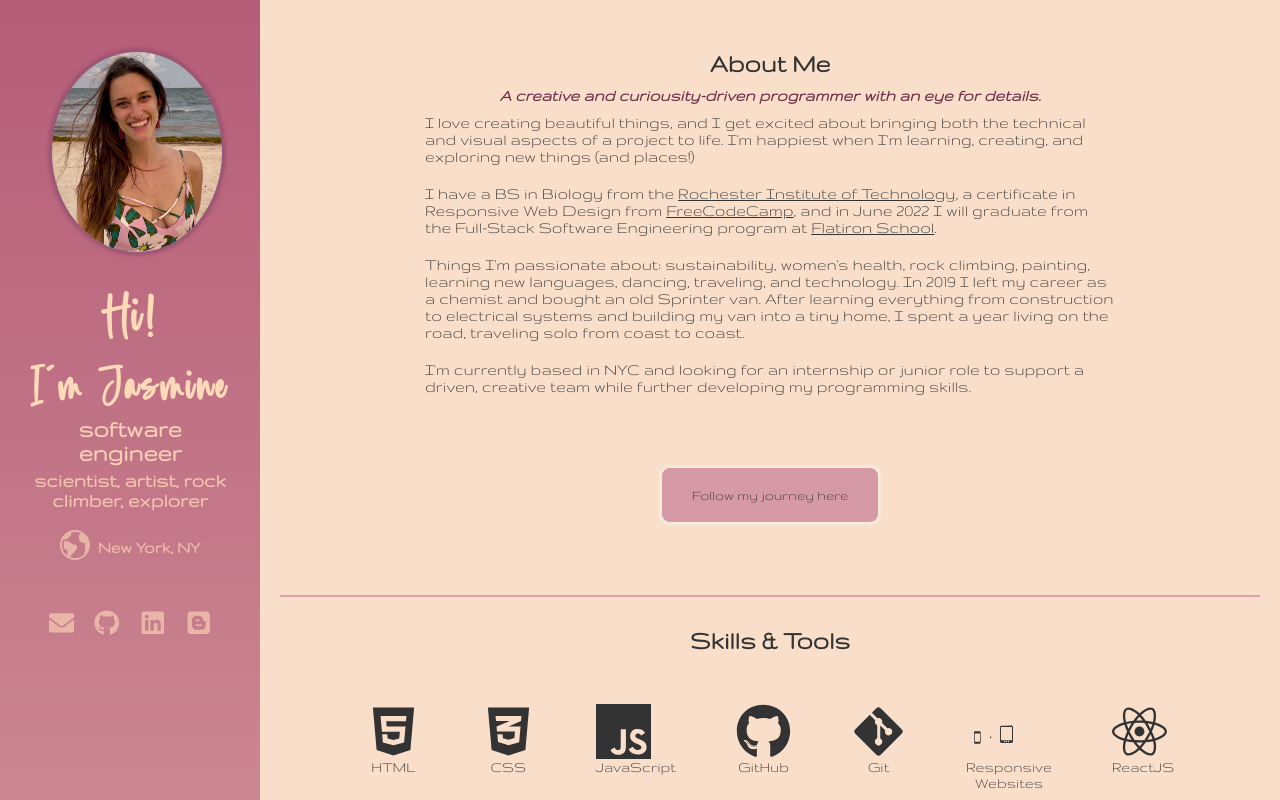
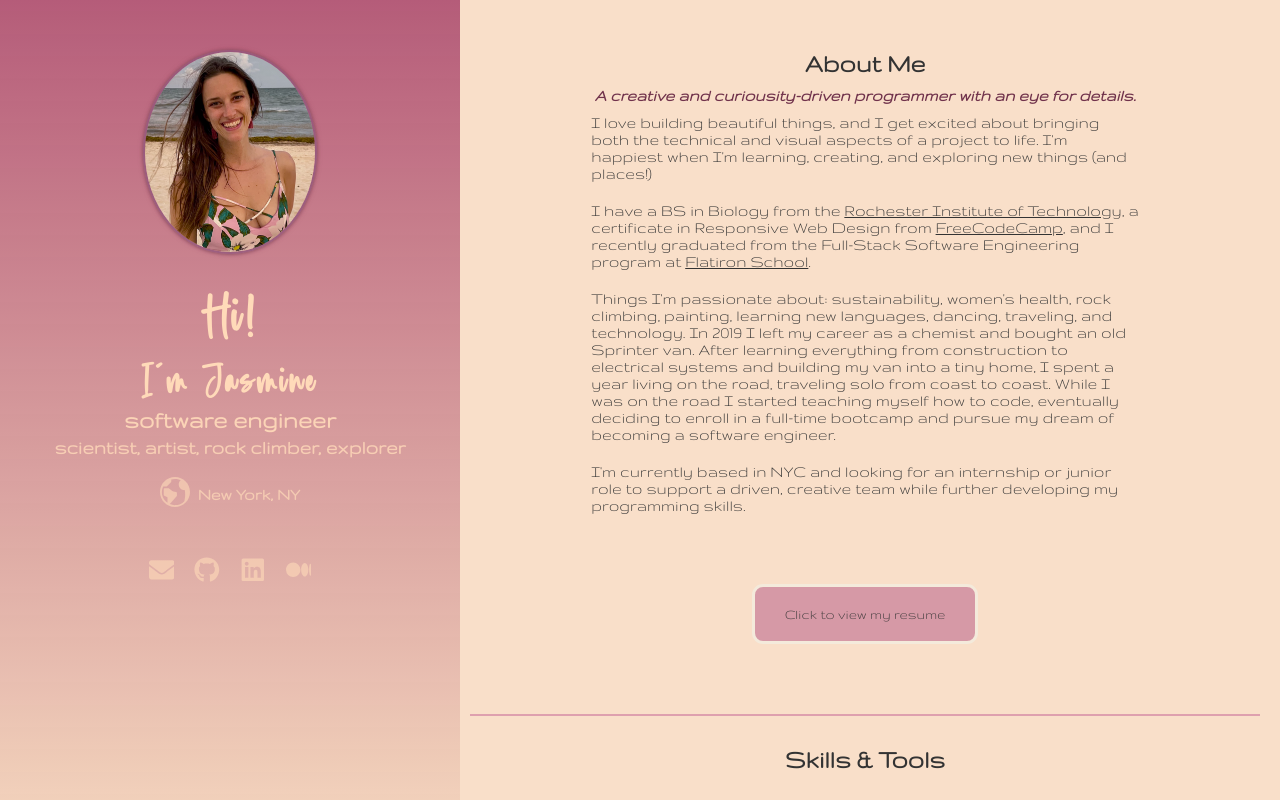
Before and after one commit to j-elkins/jasmineelkins.github.io, a React (Create React App) app: page / in a window 1280 px wide. Shown: the top 800 px of the page. Built offline with nearby package versions, Linux system fonts and the light colour scheme.

Commit message:
Header position fixed. Added  resume link. Replaced blogspot with medium.

```diff
--- a/src/components/AboutSection.js
+++ b/src/components/AboutSection.js
@@ -10,7 +10,7 @@ function AboutSection(props) {
         </h4>
         <div id="innerBox">
           <p id="bio">
-            I love creating beautiful things, and I get excited about bringing
+            I love building beautiful things, and I get excited about bringing
             both the technical and visual aspects of a project to life. I'm
             happiest when I'm learning, creating, and exploring new things (and
             places!)
@@ -28,8 +28,8 @@ function AboutSection(props) {
             >
               FreeCodeCamp
             </a>
-            , and in June 2022 I will graduate from the Full-Stack Software
-            Engineering program at{" "}
+            , and I recently graduated from the Full-Stack Software Engineering
+            program at{" "}
             <a
               href="https://flatironschool.com"
               target="_blank"
@@ -45,7 +45,10 @@ function AboutSection(props) {
             technology. In 2019 I left my career as a chemist and bought an old
             Sprinter van. After learning everything from construction to
             electrical systems and building my van into a tiny home, I spent a
-            year living on the road, traveling solo from coast to coast.
+            year living on the road, traveling solo from coast to coast. While I
+            was on the road I started teaching myself how to code, eventually
+            deciding to enroll in a full-time bootcamp and pursue my dream of
+            becoming a software engineer.
           </p>
           <p>
             I'm currently based in NYC and looking for an internship or junior
@@ -59,7 +62,7 @@ function AboutSection(props) {
               to support a small team while further developing my coding and
               design skills.
             </p> */}
-
+          {/*
           <button className="btn">
             <a
               href="https://manyroadstohere.blogspot.com"
@@ -67,6 +70,15 @@ function AboutSection(props) {
               rel="noreferrer"
             >
               Follow my journey here
+            </a>
+          </button> */}
+          <button className="btn">
+            <a
+              href="https://drive.google.com/file/d/1TbgMJBCKlwGZ323bVLFnDLE0wx6FqfA0/view?usp=sharing"
+              target="_blank"
+              rel="noreferrer"
+            >
+              Click to view my resume
             </a>
           </button>
         </div>
--- a/src/components/Header.js
+++ b/src/components/Header.js
@@ -2,10 +2,10 @@ import React, { useState } from "react";
 import headshot from "../assets/images/other/headshot.png";
 import { FaGithub, FaLinkedin, FaEnvelope, FaBlogger } from "react-icons/fa";
 import { ImEarth } from "react-icons/im";
+import { BsMedium } from "react-icons/bs";
 
 function Header(props) {
   return (
-    <>
     <header className="hero">
       <div className="headshot">
         <img src={headshot} className="portrait" alt="Portrait" />
@@ -45,16 +45,22 @@ function Header(props) {
         >
           <FaLinkedin />
         </a>
-          <a
+        {/* <a
           href="https://manyroadstohere.blogspot.com"
           target="_blank"
           rel="noreferrer"
         >
           <FaBlogger />
+        </a> */}
+        <a
+          href="https://medium.com/@jasmine.elkins"
+          target="_blank"
+          rel="noreferrer"
+        >
+          <BsMedium />
         </a>
       </div>
     </header>
-    </>
   );
 }
 
--- a/src/index.css
+++ b/src/index.css
@@ -70,6 +70,7 @@ button:hover {
 .pageContainer {
   display: flex;
   flex-direction: row;
+  position: absolute;
   /* justify-content: center; */
 }
 
@@ -114,8 +115,6 @@ a {
   padding: 30px 30px 20px 30px;
   color: var(--light-text);
   text-align: center;
-  max-width: 200px;
-  max-height: 100%;
 }
 
 .hero h1 {
@@ -124,7 +123,7 @@ a {
 }
 
 .hero h2 {
-  font-size: 3.5rem;
+  font-size: 3rem;
   margin: 0;
 }
 
@@ -451,7 +450,19 @@ footer a i:hover {
 
 /* MEDIA QUERIES ------------------------------------------------------------------- */
 @media screen and (min-width: 1000px) {
-  /* switch to top header / vertical alignment */
+  /* switch from top header / vertical alignment to side bar / horizontal */
+  Header {
+    position: fixed;
+    width: 400px;
+    height: 100vh;
+  }
+
+  .contentWrap {
+    width: calc(100vw - 450px);
+    left: 450px;
+    position: relative;
+    /* background: green; */
+  }
 
   .hidden {
     display: none !important;
@@ -465,7 +476,7 @@ footer a i:hover {
     justify-content: center;
     align-items: center;
     position: static;
-    padding: 0px;
+    padding: 10px;
     width: 100%;
     margin-top: 100px;
   }
@@ -496,7 +507,7 @@ footer a i:hover {
     padding: 30px 30px 20px 30px;
     color: var(--light-text);
     text-align: center;
-    max-height: 100%;
+    /* max-height: 100%; */
   }
 
   .hero h3 {
```
Lines whose indentation alone changed are shown as unchanged.
